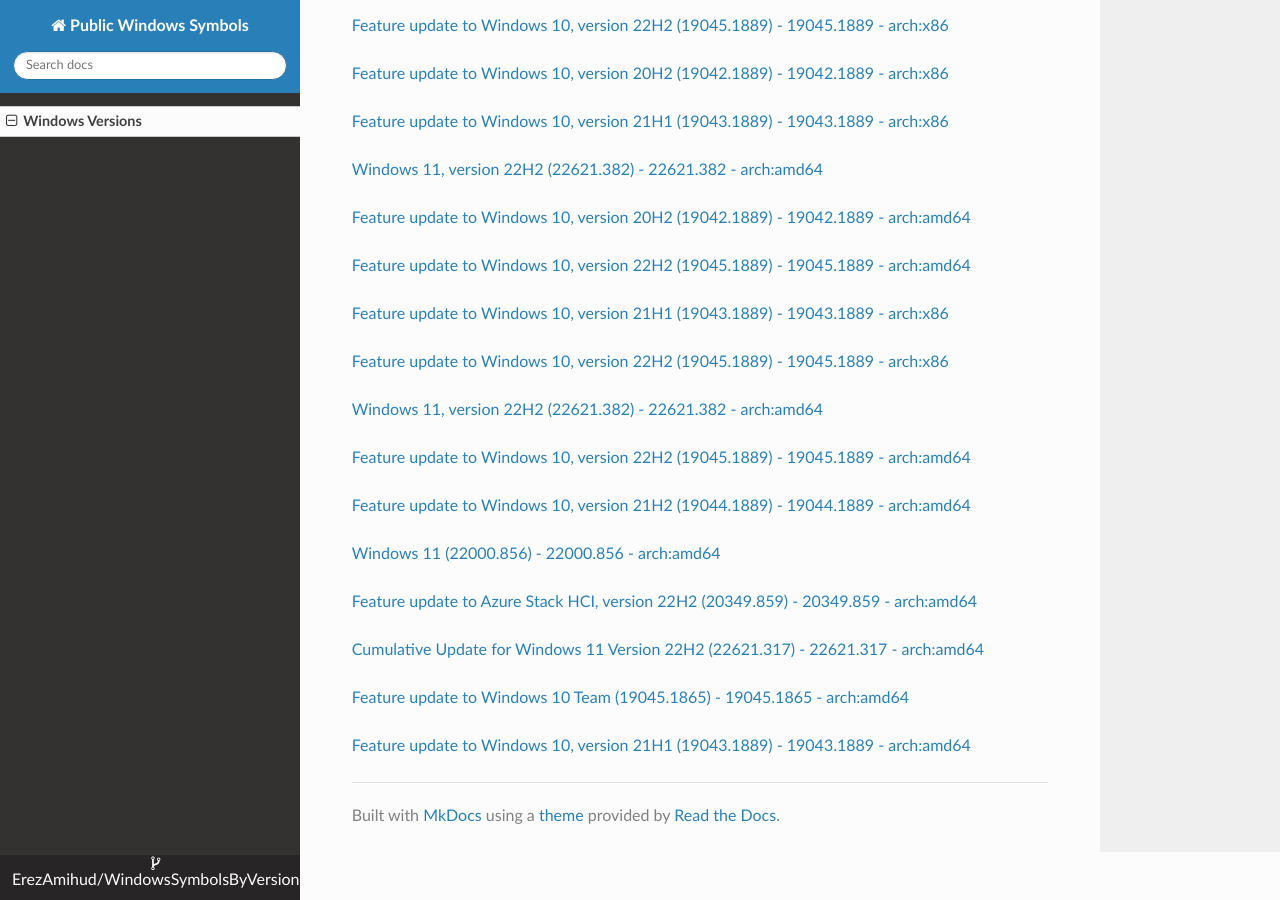
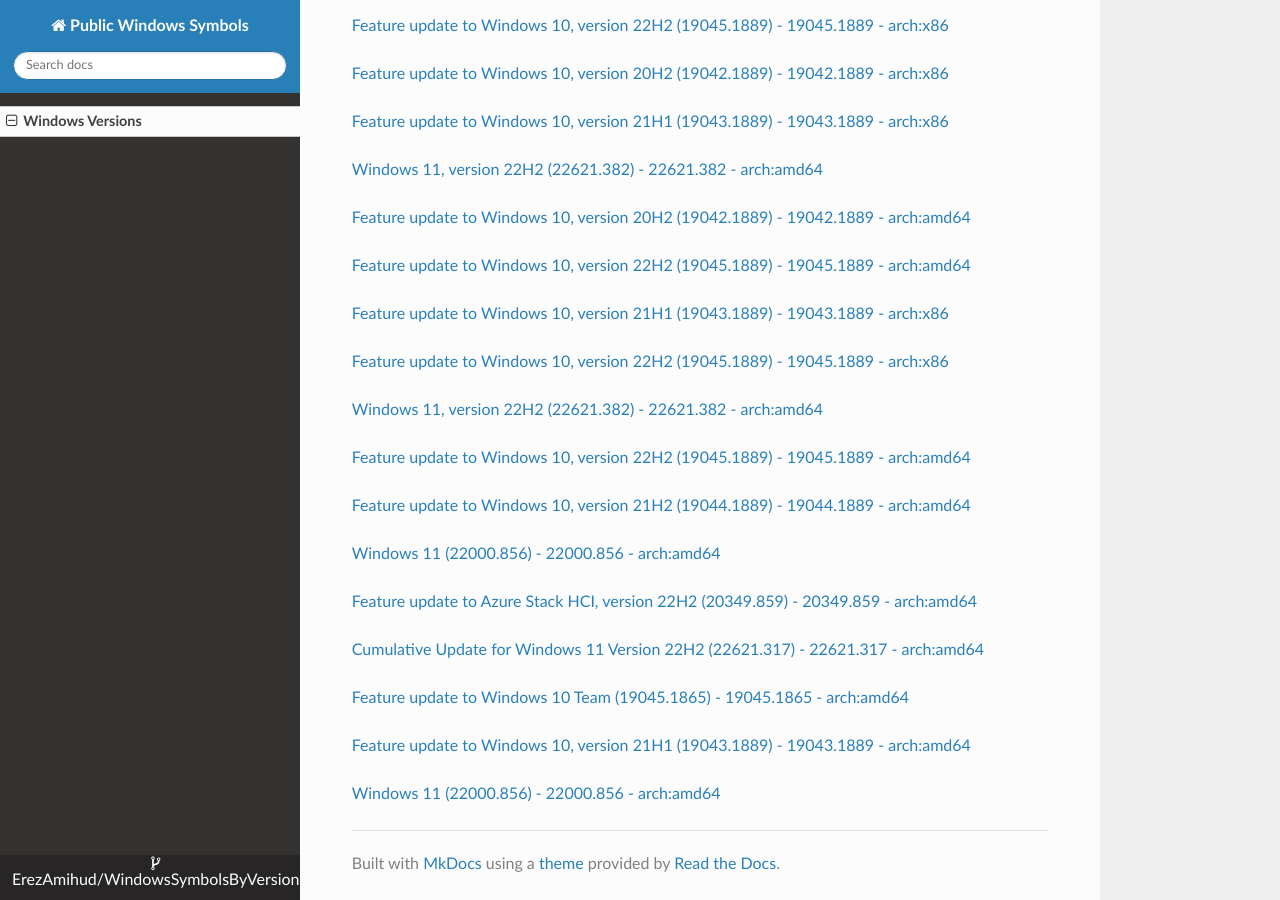
Before and after one commit to ErezAmihud/WindowsSymbolsByVersion, an MkDocs documentation site: the page built from docs/index.md, in a window 1280 px wide and 900 px high, scrolled down 56501 px. Built offline with MkDocs 1.6.1, drawn with Linux system fonts in a browser that asks for light colours; nearby versions of some CDN libraries.

Commit message:
Automated commit, add manifest for d82f8ecf-202d-47ac-89a2-2562a7528027

```diff
--- a/docs/index.md
+++ b/docs/index.md
@@ -3349,3 +3349,6 @@
 
 
 [Feature update to Windows 10, version 21H1 (19043.1889) - 19043.1889 - arch:amd64](https://github.com/ErezAmihud/WindowsSymbolsByVersion/blob/main/manifests/dd178174-e901-44b3-84ca-88a904460d81.manifest)
+
+
+[Windows 11 (22000.856) - 22000.856 - arch:amd64](https://github.com/ErezAmihud/WindowsSymbolsByVersion/blob/main/manifests/d82f8ecf-202d-47ac-89a2-2562a7528027.manifest)
```
Also changed, not shown: process_builds.json (+1 -1 lines).
